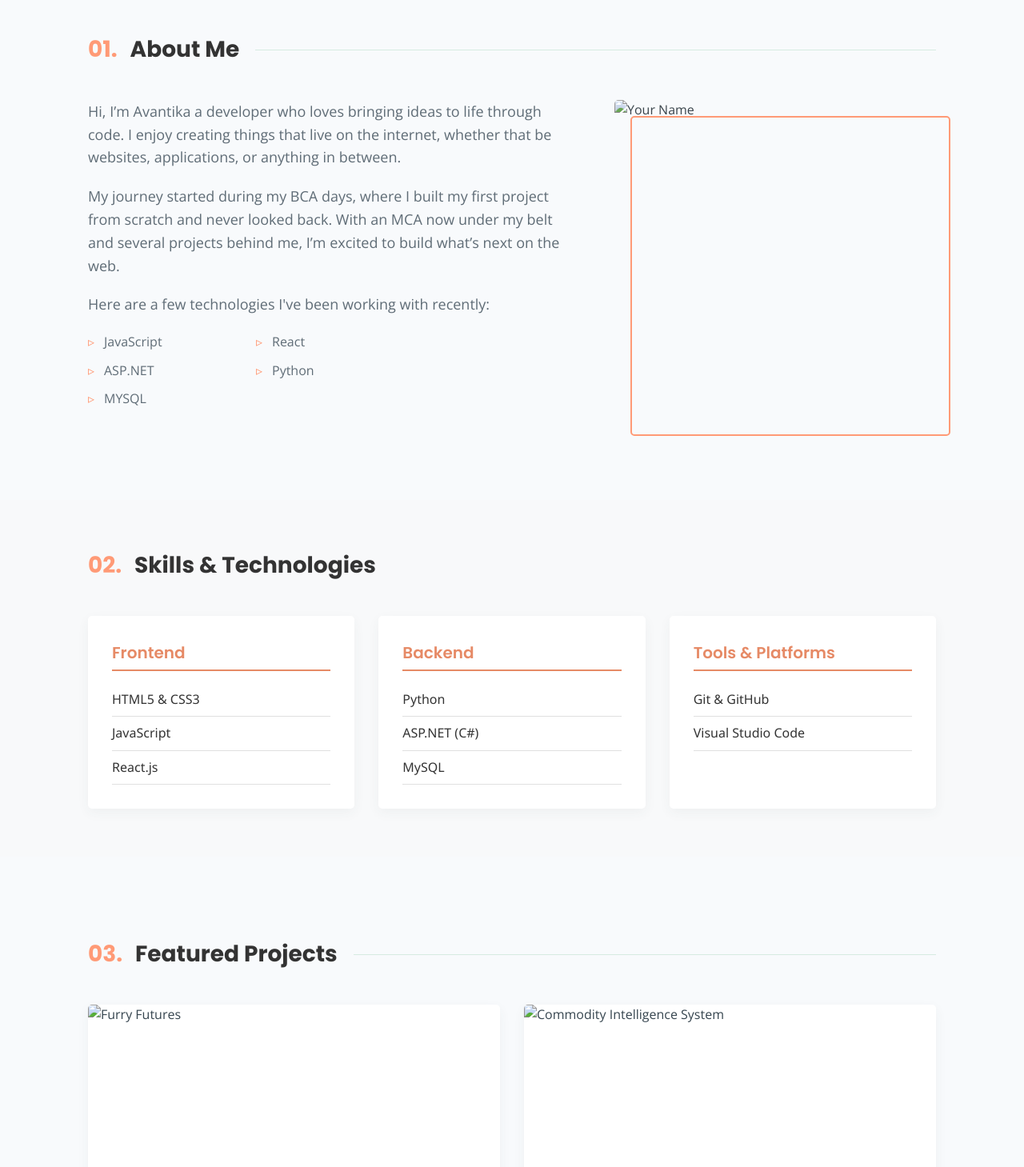
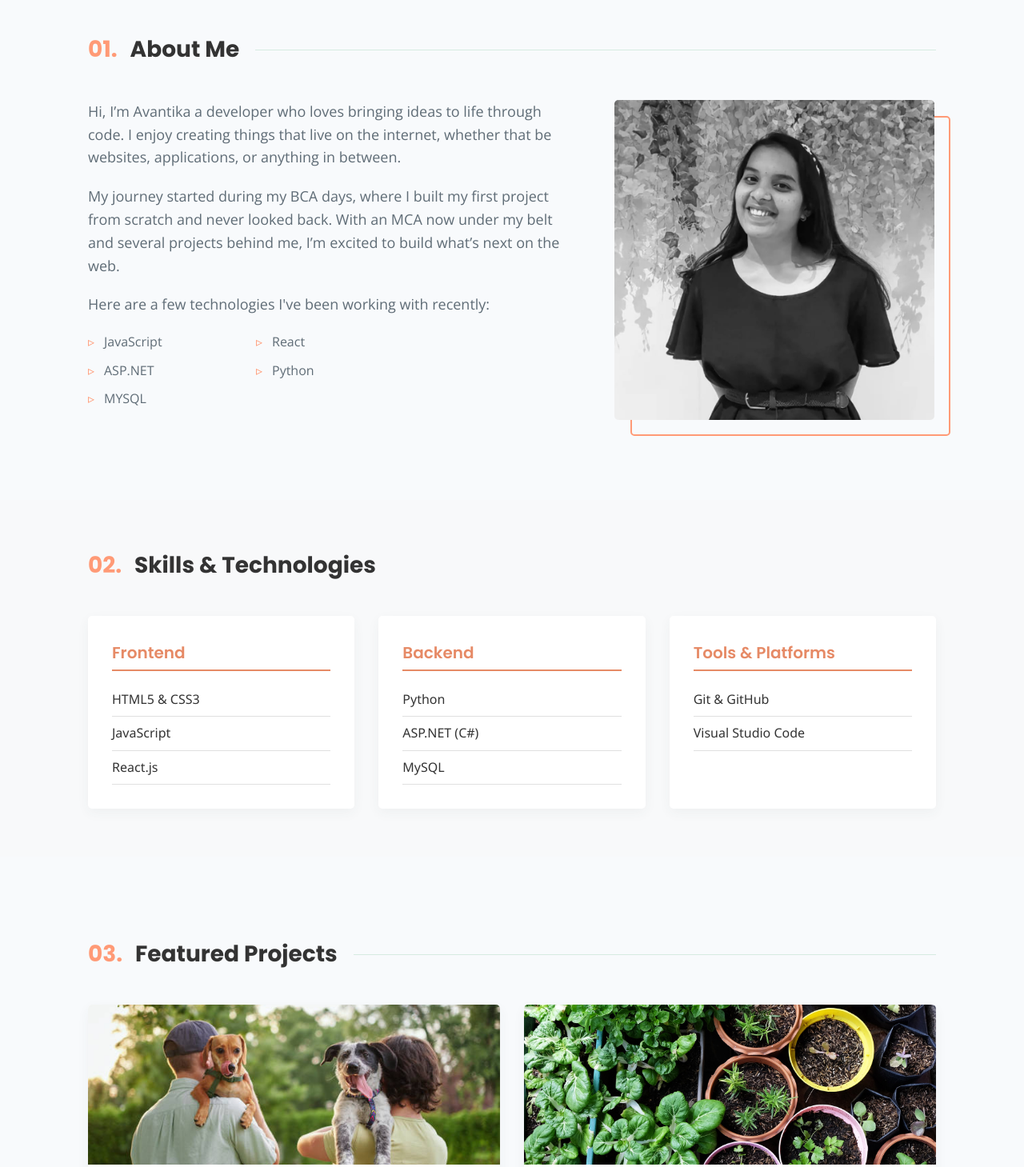
Before and after one commit to JeureAvantika/Portfolio, a plain HTML site: page index.html in a window 1280 px wide. Shown: the part 860-2319 px from the top of the page at 80% size. Drawn offline with nearby package versions, Linux system fonts and the light colour scheme.

Commit message:
Update index.html

```diff
--- a/index.html
+++ b/index.html
@@ -32,7 +32,7 @@
                 <li><a href="#projects"><span>03.</span> Projects</a></li>
                 <li><a href="#experience"><span>04.</span> Experience</a></li>
                 <li><a href="#contact"><span>05.</span> Contact</a></li>
-                <li><a href="document/AvantikaJeure(CV) (1).pdf" class="btn-resume">Resume</a></li>
+                <li><a href="AvantikaJeure(CV) (1).pdf" class="btn-resume">Resume</a></li>
             </ul>
         </div>
     </nav>
@@ -54,7 +54,7 @@
             </div>
             <div class="hero-illustration">
                 <div class="illustration-wrapper">
-                    <img src="img/avni2.jpeg" alt="Developer illustration" class="illustration">
+                    <img src="avni2.jpeg" alt="Developer illustration" class="illustration">
                 </div>
             </div>
         </div>
@@ -101,7 +101,7 @@
                 </div>
                 <div class="about-image">
                     <div class="image-wrapper">
-                        <img src="img/avni3.jpeg" alt="Your Name" class="profile-img">
+                        <img src="avni3.jpeg" alt="Your Name" class="profile-img">
                         <div class="image-border"></div>
                     </div>
                 </div>
@@ -186,7 +186,7 @@
             <!-- Project: Furry Futures -->
             <div class="project-card">
                 <div class="project-image">
-                    <img src="img/furryfuture.jpg" alt="Furry Futures">
+                    <img src="furryfuture.jpg" alt="Furry Futures">
                     <div class="project-overlay">
                         <div class="overlay-content">
                             <h3>Furry Futures</h3>
@@ -217,7 +217,7 @@
             <!-- Project: Commodity Intelligence System -->
             <div class="project-card">
                 <div class="project-image">
-                    <img src="img/cis.jpg" alt="Commodity Intelligence System">
+                    <img src="cis.jpg" alt="Commodity Intelligence System">
                     <div class="project-overlay">
                         <div class="overlay-content">
                             <h3>Commodity Intelligence System</h3>
```
